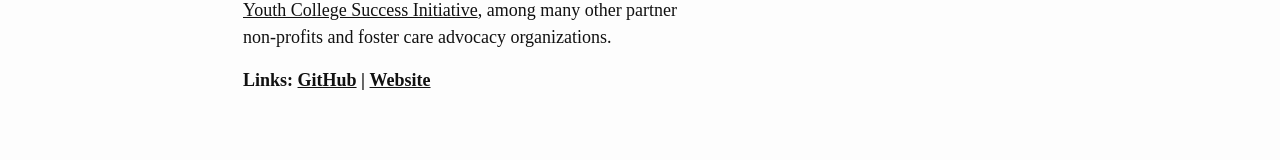
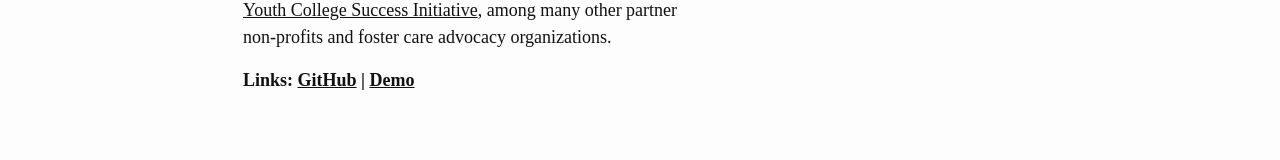
Before and after one commit to andrewwkimm/andrewwkimm.github.io, a SvelteKit app: page /portfolio in a window 1280 px wide. Shown: the part 734-894 px from the top of the page. Built offline with nearby package versions, Linux system fonts and the light colour scheme.

Commit message:
Specify link is a demo app

```diff
--- a/src/routes/portfolio/+page.svelte
+++ b/src/routes/portfolio/+page.svelte
@@ -34,7 +34,7 @@
     many other partner non-profits and foster care advocacy organizations."
     links={[
       { text: 'GitHub', url: 'https://github.com/andrewwkimm/doe-high-school-scorecard/tree/nodejs-express' },
-      { text: 'Website', url: 'https://doe-high-school-scorecard.onrender.com/' }
+      { text: 'Demo', url: 'https://doe-high-school-scorecard.onrender.com/' }
     ]}
     imageSrc="/assets/images/at-the-table.webp"
   />
```
